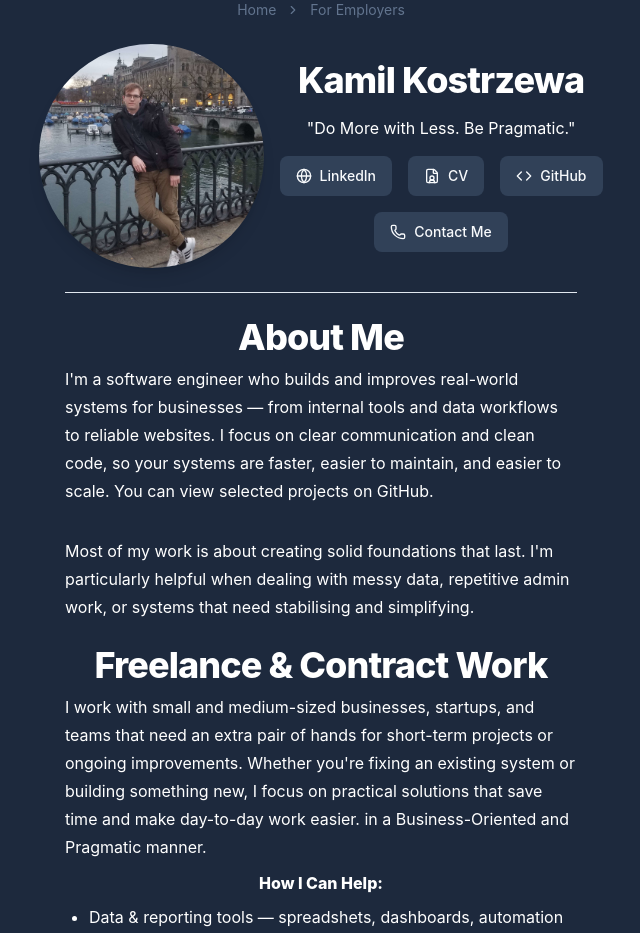
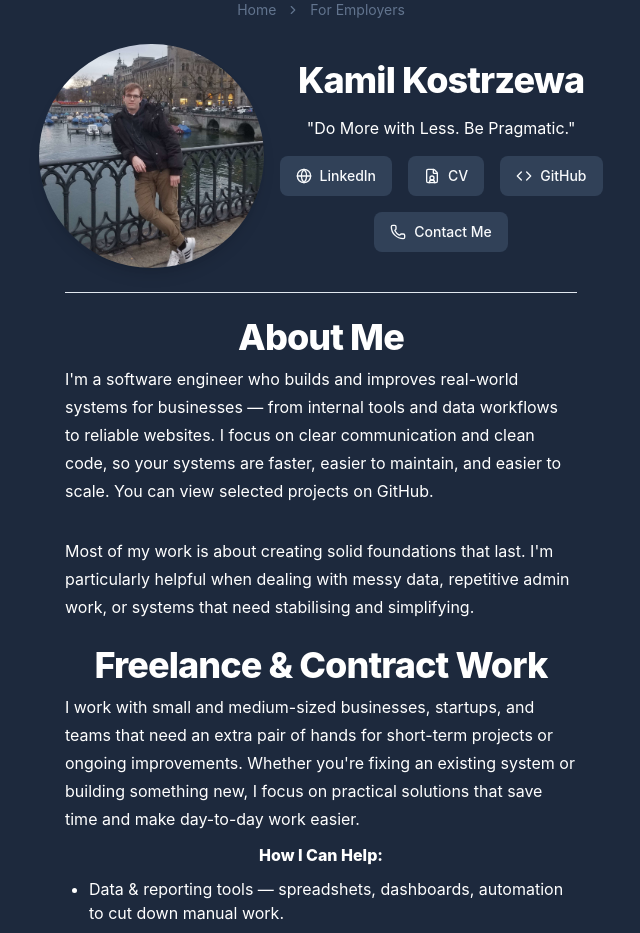
Before and after one commit to K0Stek122/k0stek122.github.io, a React (Vite) app: page /employers in a window 1280 px wide. Shown: the top 933 px of the page, without its empty margins (319-959 px from the left). Built offline with nearby package versions, Linux system fonts and the light colour scheme.

Commit message:
fix: remove redundant phrase from description in EmployersPage component

```diff
--- a/src/pages/employers.tsx
+++ b/src/pages/employers.tsx
@@ -124,7 +124,6 @@ const EmployersPage: React.FC<EmployersPageProps> = () => {
                 <p className="leading-7 [&:not(:first-child)]:mt-2 text-white">
                     I work with small and medium-sized businesses, startups, and teams that need an extra pair of hands for short-term projects or ongoing improvements.
                     Whether you're fixing an existing system or building something new, I focus on practical solutions that save time and make day-to-day work easier.
-                    in a Business-Oriented and Pragmatic manner.
                 </p>
 
                 <p className="leading-7 [&:not(:first-child)]:mt-2 text-white font-extrabold">
```
